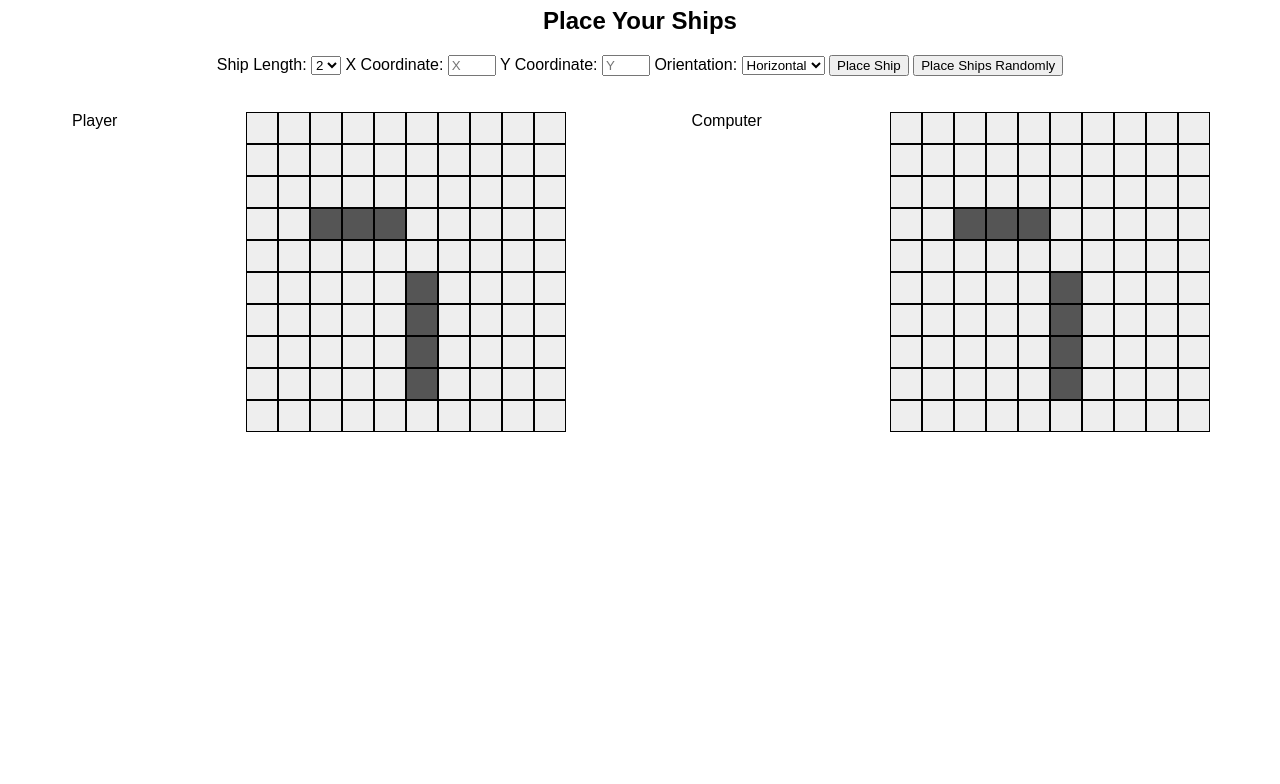
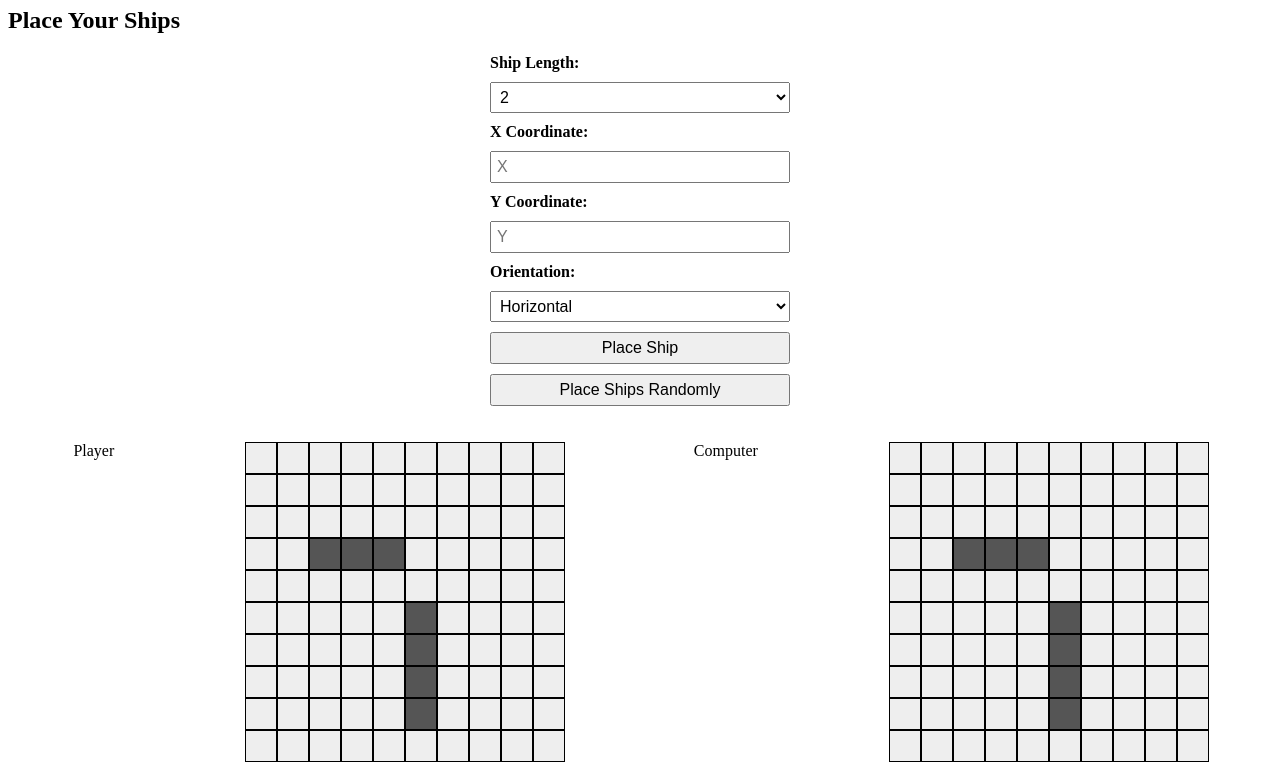
Before and after one commit to LemnsaLeger/Battleship, a website with bundled scripts: page index.html in a window 1280 px wide. Shown: the part 73-857 px from the top of the page. Before the commit the page ends 800 px from the top, so only its background shows below. Built offline with nearby package versions, Linux system fonts and the light colour scheme.

Commit message:
Update file, Add UI Styles for Ship Placement

```diff
--- a/styles.css
+++ b/styles.css
@@ -1,6 +1,24 @@
-body {
-  font-family: Arial, sans-serif;
-  text-align: center;
+#setup-container {
+  margin-bottom: 20px;
+}
+
+#ship-placement {
+  display: flex;
+  flex-direction: column;
+  gap: 10px;
+  max-width: 300px;
+  margin: 0 auto;
+}
+
+#ship-placement label {
+  font-weight: bold;
+}
+
+#ship-placement input,
+#ship-placement select,
+#ship-placement button {
+  padding: 5px;
+  font-size: 16px;
 }
 
 #game-container {
@@ -9,7 +27,8 @@ body {
   margin-top: 20px;
 }
 
-#player-board, #computer-board {
+#player-board,
+#computer-board {
   display: grid;
   grid-template-columns: repeat(10, 30px);
   grid-template-rows: repeat(10, 30px);
```
